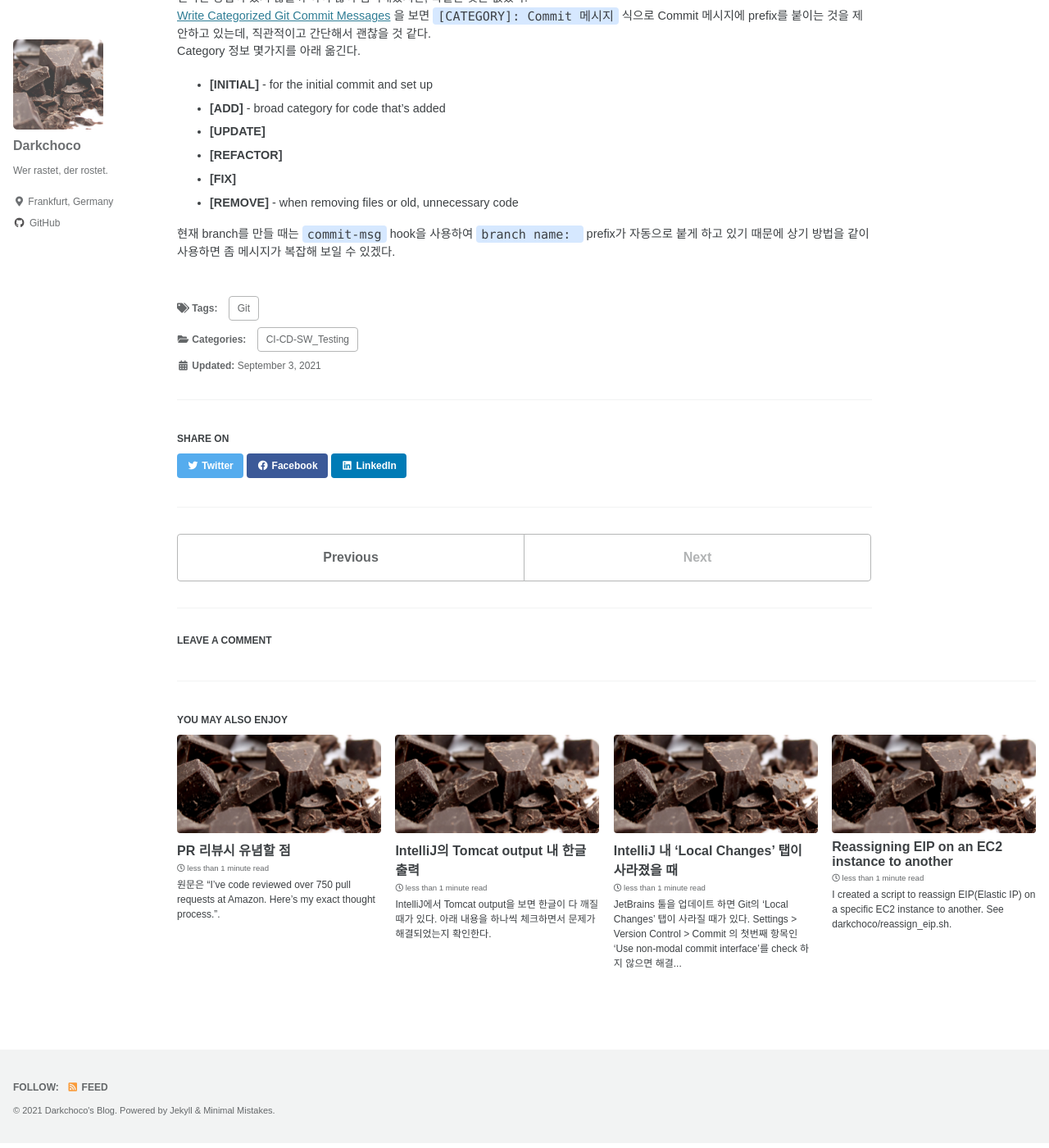
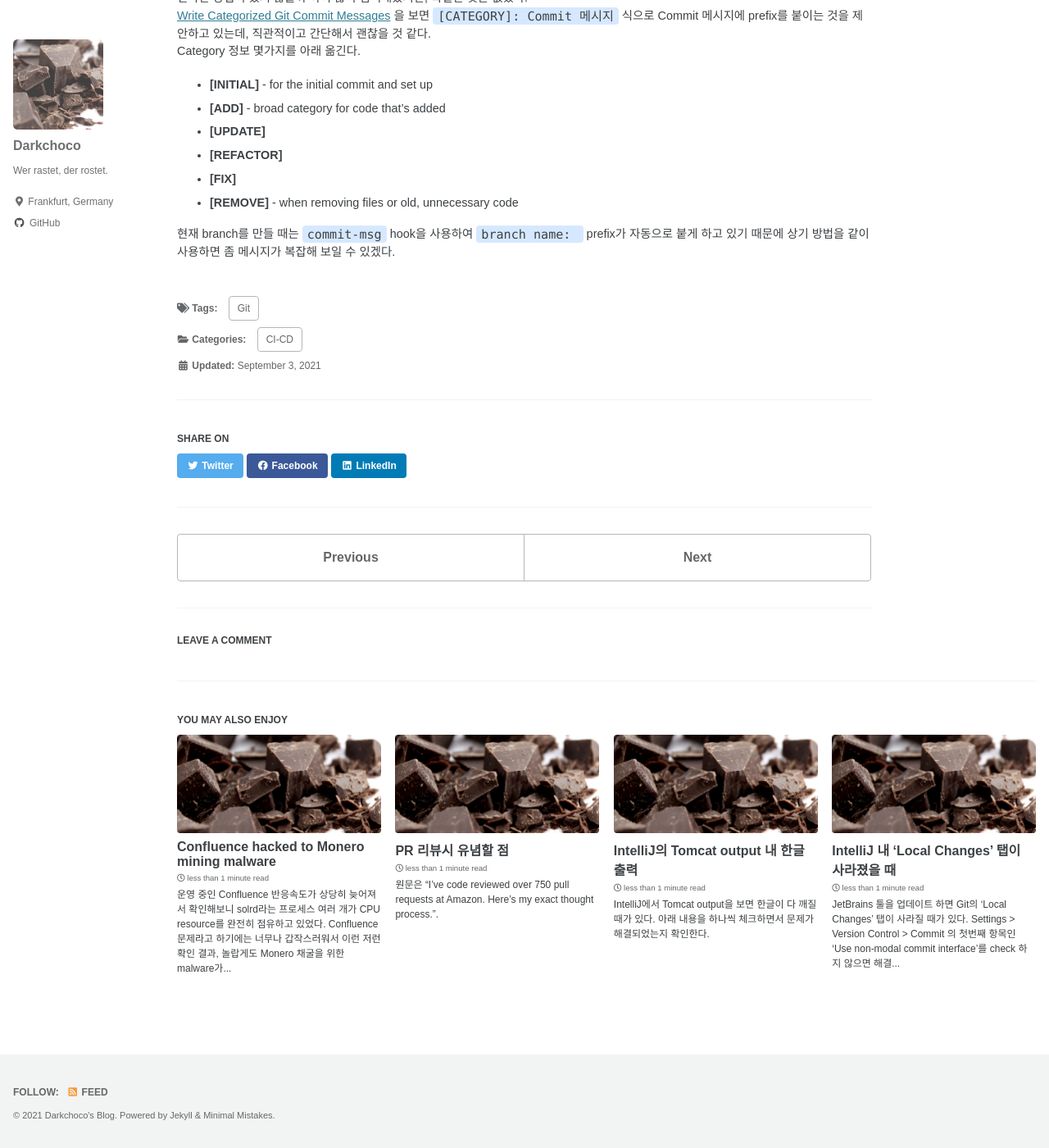
Before and after one commit to darkchoco/darkchoco.github.io, a Jekyll site: the page built from _posts/ci-cd-sw_testing/2021-09-03-git-category.md, in a window 1280 px wide and 1400 px high, scrolled down 201 px. Shown: the whole window at 82% size. Built offline with Jekyll 4.4.1, drawn with Linux system fonts in a browser that asks for light colours; cached includes are drawn as plain includes; comment, search, counter and statistics services are not loaded.

Commit message:
main: Confluence hacked to Monero mining malware.

```diff
--- a/_posts/ci-cd-sw_testing/2021-09-03-git-category.md
+++ b/_posts/ci-cd-sw_testing/2021-09-03-git-category.md
@@ -1,7 +1,7 @@
 ---
 title: Git Commit Messages 분류
 date: 2021-09-03 23:00
-categories: CI-CD-SW_Testing
+categories: CI-CD
 tags: Git
 // toc: true
 comments : true
--- /dev/null
+++ b/_posts/linux-cli-security/2021-09-08-confluence-hacked-to-monero-mining-malware.md
@@ -0,0 +1,19 @@
+---
+title: Confluence hacked to Monero mining malware
+date: 2021-09-08 23:00
+categories: Security
+tags: Confluence Malware
+// toc: true
+comments : true
+// author_profile: true
+---
+
+운영 중인 Confluence 반응속도가 상당히 늦어져서 확인해보니 `solrd`라는 프로세스 여러 개가 CPU resource를 완전히 점유하고 있었다.
+Confluence 문제라고 하기에는 너무나 갑작스러워서 이런 저런 확인 결과, 놀랍게도 Monero 채굴을 위한 malware가 Confluence의 보안 취약점을 공격해서 발생한 일이었다. (`confluence` user로 cronjob을 등록, 시스템 리소스 대부분을 코인 마이닝에 사용하고 있었다)
+
+* [Atlassian Confluence hacked to mine Monero](https://www.techradar.com/news/atlassian-confluence-hacked-to-mine-monero)
+* [Jenkins project Confluence instance attacked](https://www.jenkins.io/blog/2021/09/04/wiki-attacked/) - Jenkins Wiki 역시 공격 당했다.
+
+해당 cronjob을 삭제하고 AWS Security Group 내 rule들을 조정하여 급한 문제는 해결하였다.
+
+얼마전 개인 WordPress의 무차별 `xmlrpc.php` requests 건도 그렇고, 최근 들어 유난히 보안 이슈가 잦은 것 같다.
```
